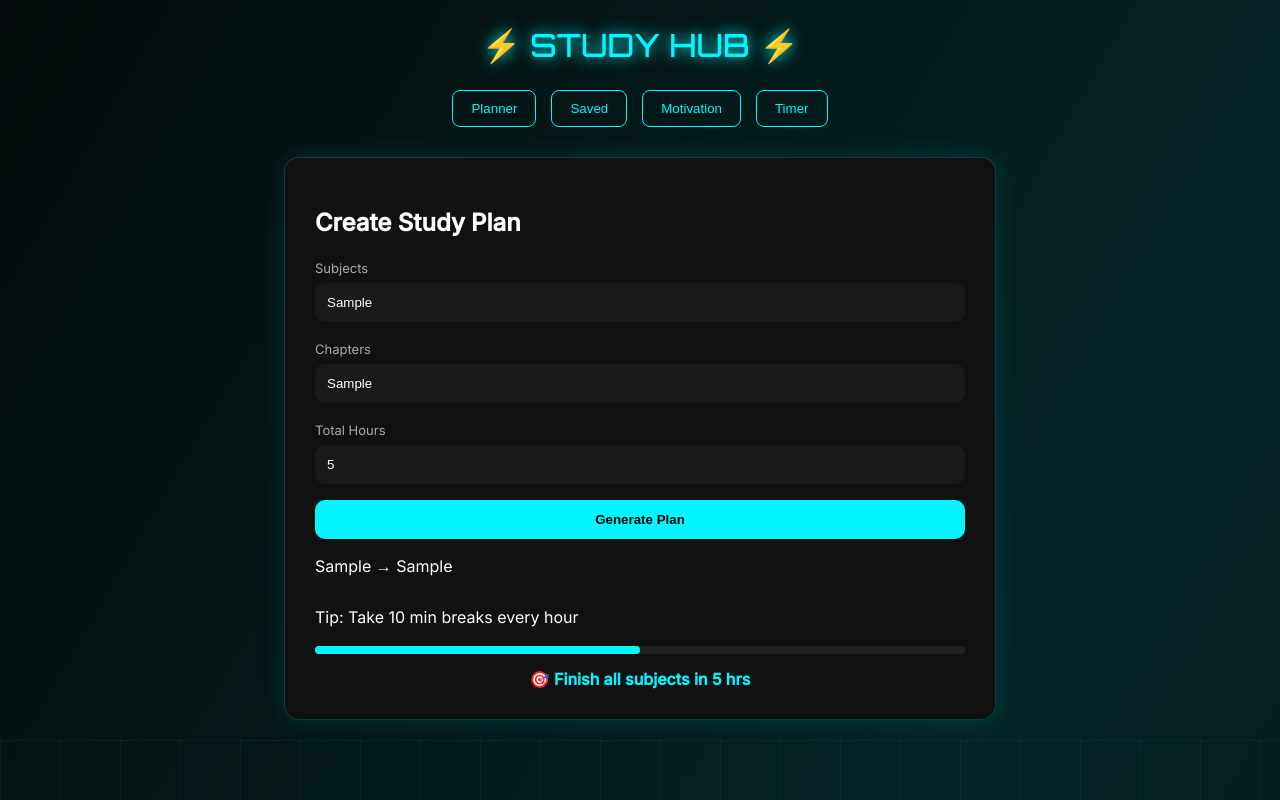
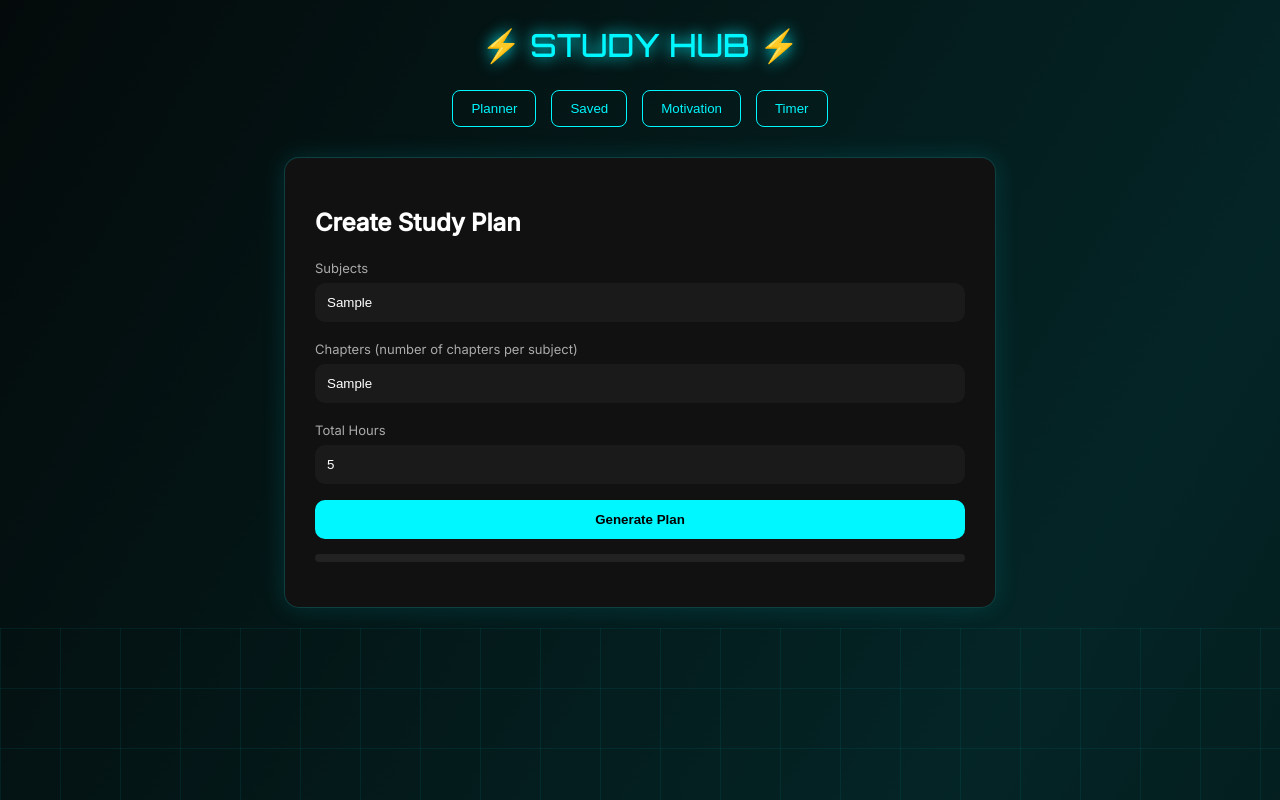
Before and after one commit to srustisingh6/Study-hub, a website: page index.html in a window 1280 px wide. Both pictures are taken after typing "Sample", "Sample", "5" into the empty fields and a click on the button "Generate Plan". Drawn offline with Linux system fonts and the light colour scheme; no server answers.

Commit message:
Update index.html with working hours and chapters

```diff
--- a/index.html
+++ b/index.html
@@ -200,8 +200,8 @@ input {
         <label>Subjects</label>
         <input type="text" id="subjects" placeholder="Enter subjects (e.g. Math, Physics)">
 
-        <label>Chapters</label>
-        <input type="text" id="chapters" placeholder="Enter chapters (e.g. Algebra, Optics)">
+        <label>Chapters (number of chapters per subject)</label>
+        <input type="text" id="chapters" placeholder="Enter number of chapters, e.g. 5,3">
 
         <label>Total Hours</label>
         <input type="number" id="hours" placeholder="Total hours">
@@ -309,44 +309,47 @@ function startTimer() {
     }, 1000);
 }
 
+// Fixed generatePlan() to calculate hours per chapter correctly
 function generatePlan() {
-    const subjects = document.getElementById("subjects").value.split(",");
-    const chapters = document.getElementById("chapters").value.split(",");
-    const hours = document.getElementById("hours").value;
+    const subjectsInput = document.getElementById("subjects").value;
+    const chaptersInput = document.getElementById("chapters").value;
+    const totalHours = parseFloat(document.getElementById("hours").value);
+
+    if (!subjectsInput || !chaptersInput || !totalHours) {
+        alert("Please fill in all fields correctly!");
+        return;
+    }
+
+    const subjects = subjectsInput.split(",").map(s => s.trim());
+    const chaptersArr = chaptersInput.split(",").map(c => parseInt(c.trim()));
+
+    if (chaptersArr.some(isNaN)) {
+        alert("Chapters must be numbers!");
+        return;
+    }
 
     let text = "";
 
     subjects.forEach((sub, i) => {
-        let chap = chapters[i] ? chapters[i].trim() : "Revision";
-        text += `${sub.trim()} → ${chap}\n`;
+        const chapCount = chaptersArr[i] || 1;
+        const hoursPerChapter = (totalHours / chapCount).toFixed(1);
+        text += `${sub} → ${chapCount} chapters → ${hoursPerChapter} hrs per chapter\n`;
     });
 
     text += "\nTip: Take 10 min breaks every hour";
 
     document.getElementById("output").innerText = text;
+    document.getElementById("goal").innerText = `🎯 Finish all subjects in ${totalHours} hrs`;
 
-    document.getElementById("goal").innerText =
-        `🎯 Finish all subjects in ${hours} hrs`;
-
+    // Animate progress bar
     let progress = 0;
-    let bar = document.getElementById("progress");
+    const bar = document.getElementById("progress");
     bar.style.width = "0%";
-
     let prog = setInterval(() => {
         progress += 10;
         bar.style.width = progress + "%";
         if (progress >= 100) clearInterval(prog);
     }, 500);
-
-    // ✅ Send plan to backend
-    fetch("https://study-hub-5fhl.onrender.com/plan", {
-        method: "POST",
-        headers: { "Content-Type": "application/json" },
-        body: JSON.stringify({ subjects, hours: parseFloat(hours) })
-    })
-    .then(res => res.json())
-    .then(data => console.log("Plan saved:", data))
-    .catch(err => console.error("Error saving plan:", err));
 
     savePlan(text);
 }
```
